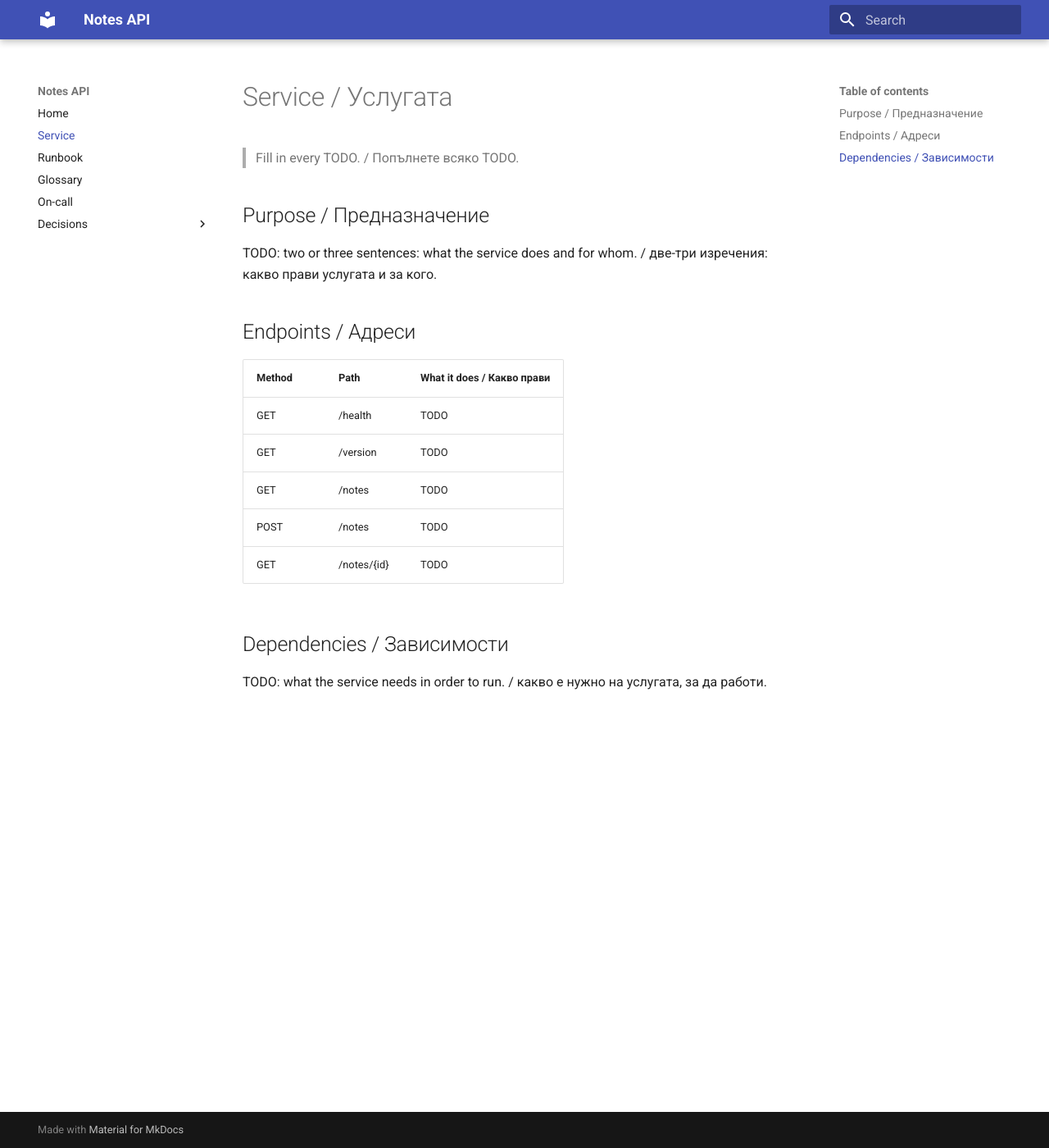
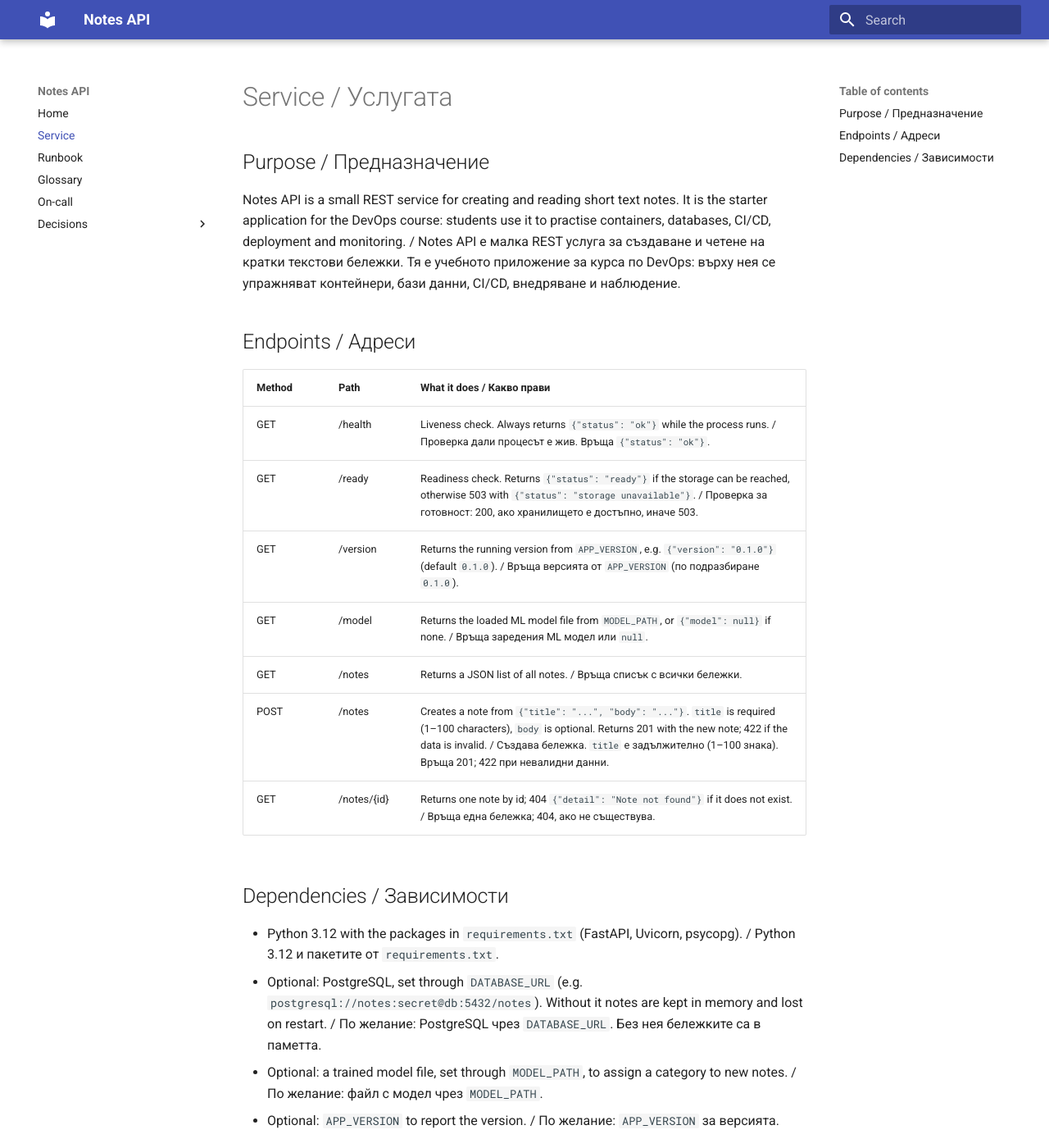
Before and after one commit to LPKop/devops-labs-fn371223037, an MkDocs documentation site: the page built from docs/service.md, in a window 1280 px wide and 1400 px high. Shown: the whole window at 82% size. Built offline with MkDocs 1.6.1 and Material for MkDocs 9.7.7, drawn with Linux system fonts in a browser that asks for light colours.

Commit message:
docs: describe purpose, endpoints and dependencies of the service (#14)
Closes #1

```diff
--- a/docs/service.md
+++ b/docs/service.md
@@ -1,21 +1,24 @@
 # Service / Услугата
-
-> Fill in every TODO. / Попълнете всяко TODO.
 
 ## Purpose / Предназначение
 
-TODO: two or three sentences: what the service does and for whom. / две-три изречения: какво прави услугата и за кого.
+Notes API is a small REST service for creating and reading short text notes. It is the starter application for the DevOps course: students use it to practise containers, databases, CI/CD, deployment and monitoring. / Notes API е малка REST услуга за създаване и четене на кратки текстови бележки. Тя е учебното приложение за курса по DevOps: върху нея се упражняват контейнери, бази данни, CI/CD, внедряване и наблюдение.
 
 ## Endpoints / Адреси
 
 | Method | Path | What it does / Какво прави |
 |---|---|---|
-| GET | /health | TODO |
-| GET | /version | TODO |
-| GET | /notes | TODO |
-| POST | /notes | TODO |
-| GET | /notes/{id} | TODO |
+| GET | /health | Liveness check. Always returns `{"status": "ok"}` while the process runs. / Проверка дали процесът е жив. Връща `{"status": "ok"}`. |
+| GET | /ready | Readiness check. Returns `{"status": "ready"}` if the storage can be reached, otherwise 503 with `{"status": "storage unavailable"}`. / Проверка за готовност: 200, ако хранилището е достъпно, иначе 503. |
+| GET | /version | Returns the running version from `APP_VERSION`, e.g. `{"version": "0.1.0"}` (default `0.1.0`). / Връща версията от `APP_VERSION` (по подразбиране `0.1.0`). |
+| GET | /model | Returns the loaded ML model file from `MODEL_PATH`, or `{"model": null}` if none. / Връща заредения ML модел или `null`. |
+| GET | /notes | Returns a JSON list of all notes. / Връща списък с всички бележки. |
+| POST | /notes | Creates a note from `{"title": "...", "body": "..."}`. `title` is required (1–100 characters), `body` is optional. Returns 201 with the new note; 422 if the data is invalid. / Създава бележка. `title` е задължително (1–100 знака). Връща 201; 422 при невалидни данни. |
+| GET | /notes/{id} | Returns one note by id; 404 `{"detail": "Note not found"}` if it does not exist. / Връща една бележка; 404, ако не съществува. |
 
 ## Dependencies / Зависимости
 
-TODO: what the service needs in order to run. / какво е нужно на услугата, за да работи.
+- Python 3.12 with the packages in `requirements.txt` (FastAPI, Uvicorn, psycopg). / Python 3.12 и пакетите от `requirements.txt`.
+- Optional: PostgreSQL, set through `DATABASE_URL` (e.g. `postgresql://notes:secret@db:5432/notes`). Without it notes are kept in memory and lost on restart. / По желание: PostgreSQL чрез `DATABASE_URL`. Без нея бележките са в паметта.
+- Optional: a trained model file, set through `MODEL_PATH`, to assign a category to new notes. / По желание: файл с модел чрез `MODEL_PATH`.
+- Optional: `APP_VERSION` to report the version. / По желание: `APP_VERSION` за версията.
```
